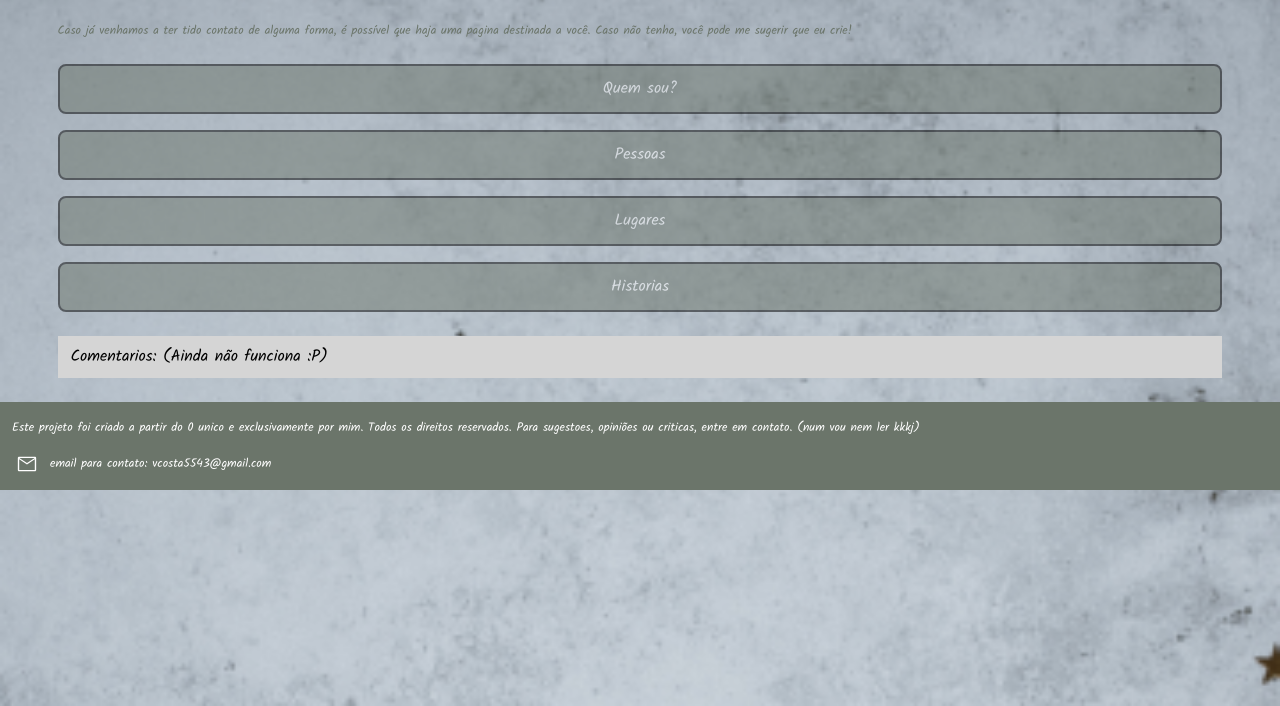
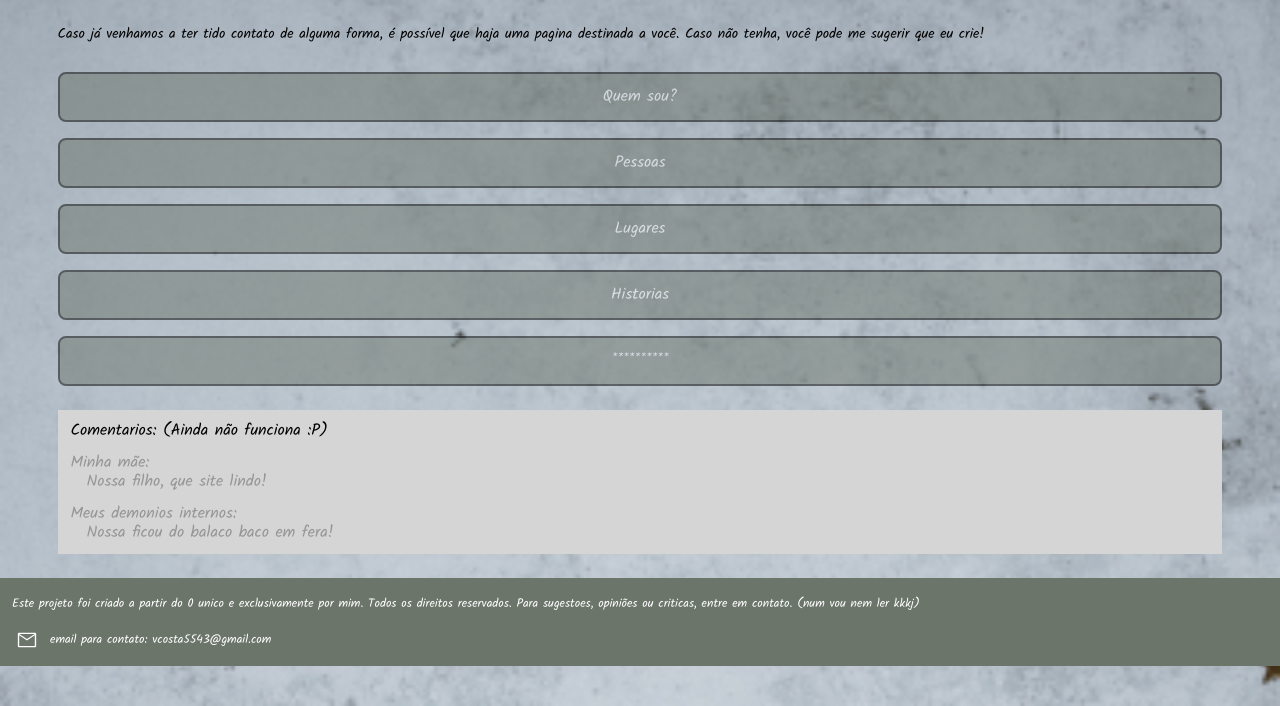
Before and after one commit to vcosta5/Glosario-de-vida, a plain HTML site: page menu.html in a window 1280 px wide. Shown: the part 94-800 px from the top of the page. Drawn offline with Linux system fonts and the light colour scheme.

Commit message:
bug fixes e uns blabalbla extra

```diff
--- a/menu.html
+++ b/menu.html
@@ -53,6 +53,9 @@
                     <li class="menu__item">
                         <a class="menu__link" href="#">Historias</a>
                     </li>
+                    <li class="menu__item">
+                        <a class="menu__link" href="#">**********</a>
+                    </li>
                 </ul>
             </div>
 
@@ -60,6 +63,10 @@
                 <!-- Ainda não sei como fazer isso.. -->
                 <div class="comentarios">
                 <p>Comentarios: (Ainda não funciona :P)</p>
+                <p class="comentario__fake-nick">Minha mãe: </p>
+                <p class="comentario__fake"> Nossa filho, que site lindo!</p>
+                <p class="comentario__fake-nick">Meus demonios internos:</p>
+                <p class="comentario__fake">Nossa ficou do balaco baco em fera!</p>
                 </div>
             </section>
         </main>
--- a/style/main.css
+++ b/style/main.css
@@ -146,14 +146,10 @@ main{
 /* Especificos do Menu a diante */
 
 .texto__menu{
-    color: var(--verde-cinza);
-    font-size: 12px;
-    margin: 0 1em 2em 0;
+    color: var(--preto);
+    font-size: 14px;
+    margin: 0 0 2em 0;
     line-height: 19px;
-}
-
-.menu__lista{
-
 }
 
 .menu__item{
@@ -183,3 +179,13 @@ main{
     margin: 1.5em 0;
 
 }
+
+.comentario__fake-nick{
+    color: var(--cinza);
+    padding-top: 1em;
+}
+
+.comentario__fake{
+    color: var(--cinza);
+    padding: 0.2em 0 0 1em;
+}
```
Also changed, not shown: index.html (+1 -1 lines).
